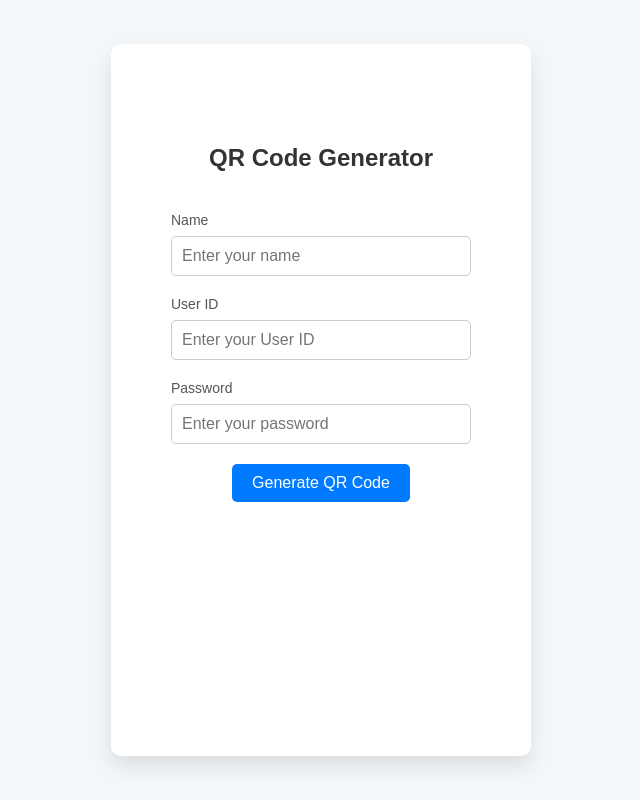
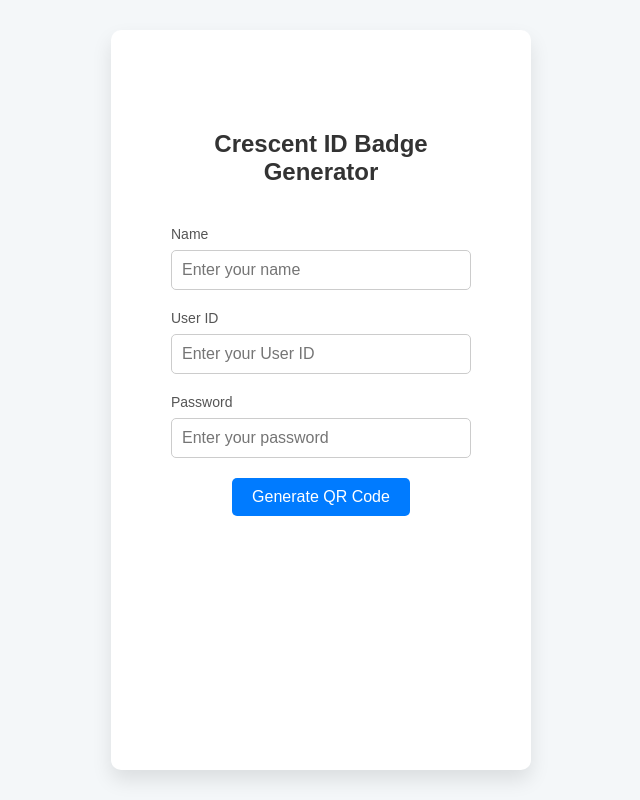
Before and after one commit to mark-artim/idbadge, a plain HTML site: page index.html in a window 1280 px wide. Shown: the whole page, without its empty margins (319-959 px from the left). Drawn offline with Linux system fonts and the light colour scheme.

Commit message:
Update index.html
MOre visual fixes

```diff
--- a/index.html
+++ b/index.html
@@ -84,7 +84,7 @@
 </head>
 <body>
     <div class="container">
-        <h1>QR Code Generator</h1>
+        <h1>Crescent ID Badge Generator</h1>
 
         <!-- Input fields -->
         <label for="name">Name</label>
```
